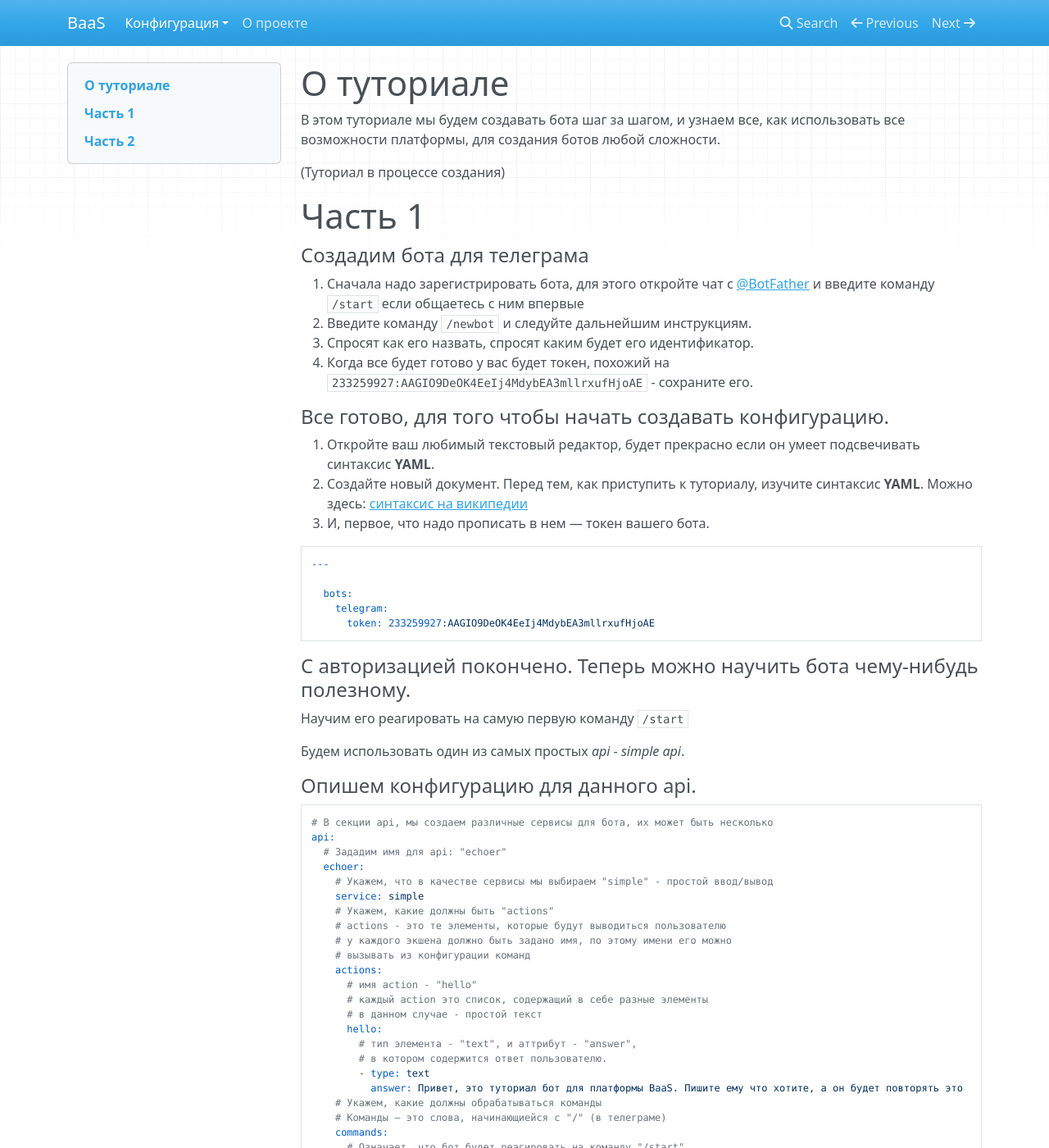
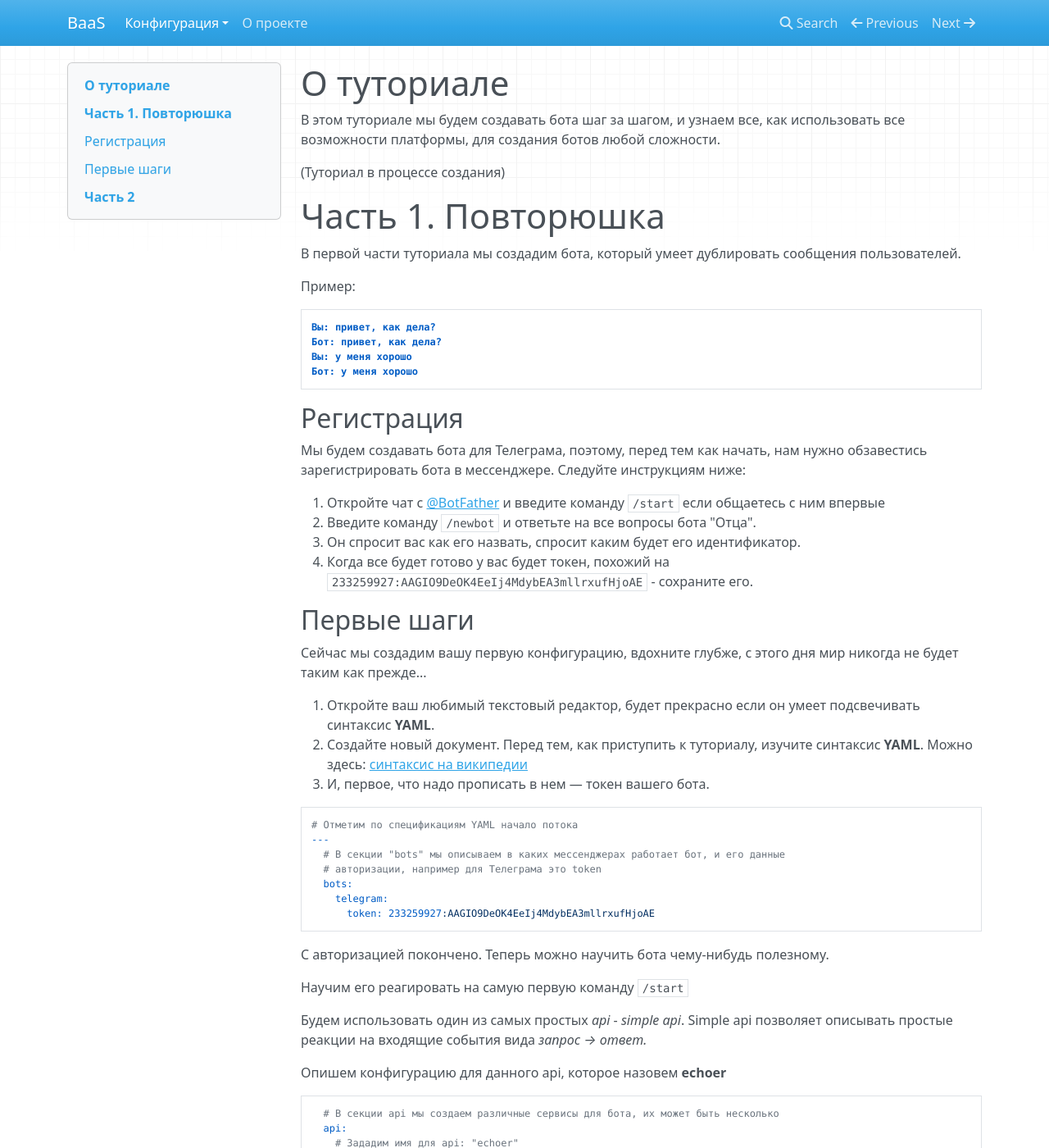
Before and after one commit to MNTTeam/baas.docs, an MkDocs documentation site: the page built from docs/configuration/tutorial.md, in a window 1280 px wide and 1400 px high. Shown: the whole window at 82% size. Built offline with MkDocs 1.6.1, drawn with Linux system fonts in a browser that asks for light colours; nearby versions of some CDN libraries; old or Windows-style settings are respelled for this version of MkDocs; some of the changed text lies outside the part shown.

Commit message:
current tutor upgrade

````diff
--- a/docs/configuration/tutorial.md
+++ b/docs/configuration/tutorial.md
@@ -5,17 +5,36 @@
 
 (Туториал в процессе создания)
 
-# Часть 1
+# Часть 1. Повторюшка
 
-#### Создадим бота для телеграма
+В первой части туториала мы создадим бота, который умеет дублировать
+сообщения пользователей.
 
-1. Сначала надо зарегистрировать бота, для этого откройте чат с [@BotFather](https://web.telegram.org/#/im?p=@BotFather)
+Пример:
+
+```
+Вы: привет, как дела?
+Бот: привет, как дела?
+Вы: у меня хорошо
+Бот: у меня хорошо
+```
+
+## Регистрация
+
+Мы будем создавать бота для Телеграма, поэтому,
+перед тем как начать, нам нужно обзавестись зарегистрировать бота
+в мессенджере. Следуйте инструкциям ниже:
+
+1. Откройте чат с [@BotFather](https://web.telegram.org/#/im?p=@BotFather)
 и введите команду `/start` если общаетесь с ним впервые
-1. Введите команду `/newbot` и следуйте дальнейшим инструкциям.
-1. Спросят как его назвать, спросят каким будет его идентификатор.
+1. Введите команду `/newbot` и ответьте на все вопросы бота "Отца".
+1. Он спросит вас как его назвать, спросит каким будет его идентификатор.
 1. Когда все будет готово у вас будет токен, похожий на `233259927:AAGIO9DeOK4EeIj4MdybEA3mllrxufHjoAE` - сохраните его.
 
-#### Все готово, для того чтобы начать создавать конфигурацию.
+## Первые шаги
+
+Сейчас мы создадим вашу первую конфигурацию, вдохните глубже, с
+этого дня мир никогда не будет таким как прежде...
 
 1. Откройте ваш любимый текстовый редактор, будет прекрасно если он умеет подсвечивать синтаксис **YAML**.
 1. Создайте новый документ. Перед тем, как приступить к туториалу, изучите синтаксис **YAML**. Можно здесь:
@@ -23,50 +42,54 @@
 1. И, первое, что надо прописать в нем — токен вашего бота.
 
 ```
+# Отметим по спецификациям YAML начало потока
 ---
-
+  # В секции "bots" мы описываем в каких мессенджерах работает бот, и его данные
+  # авторизации, например для Телеграма это token
   bots:
     telegram:
       token: 233259927:AAGIO9DeOK4EeIj4MdybEA3mllrxufHjoAE
 ```
 
-#### С авторизацией покончено. Теперь можно научить бота чему-нибудь полезному.
+С авторизацией покончено. Теперь можно научить бота чему-нибудь полезному.
 
 Научим его реагировать на самую первую команду `/start`
 
 Будем использовать один из самых простых *api* - *simple api*.
+Simple api позволяет описывать простые реакции на входящие события вида *запрос → ответ.*
 
-#### Опишем конфигурацию для данного api.
+Опишем конфигурацию для данного api, которое назовем **echoer**
 
 ```
-# В секции api, мы создаем различные сервисы для бота, их может быть несколько
-api:
-  # Зададим имя для api: "echoer"
-  echoer:
-    # Укажем, что в качестве сервисы мы выбираем "simple" - простой ввод/вывод
-    service: simple
-    # Укажем, какие должны быть "actions"
-    # actions - это те элементы, которые будут выводиться пользователю
-    # у каждого экшена должно быть задано имя, по этому имени его можно
-    # вызывать из конфигурации команд
-    actions:
-      # имя action - "hello"
-      # каждый action это список, содержащий в себе разные элементы
-      # в данном случае - простой текст
-      hello:
-        # тип элемента - "text", и аттрибут - "answer",
-        # в котором содержится ответ пользователю.
-        - type: text
-          answer: Привет, это туториал бот для платформы BaaS. Пишите ему что хотите, а он будет повторять это
-    # Укажем, какие должны обрабатываться команды
-    # Команды — это слова, начинающиейся с "/" (в телеграме)
-    commands:
-      # Означает, что бот будет реагировать на команду "/start"
-      start:
-        # Здесь перечисляются экшены по именам (все экшены мы задали выше)
-        actions:
-          # Опишем, что выводить пользователю нужно экшен под именем "hello"
-          - hello
+  # В секции api мы создаем различные сервисы для бота, их может быть несколько
+  api:
+    # Зададим имя для api: "echoer"
+    echoer:
+      # Укажем, что в качестве сервиса мы выбираем "simple" - простой ввод/вывод
+      # на данный момент есть выбор из трех сервисов: simple, fsm и http.
+      service: simple
+      # Укажем, какие должны быть "actions"
+      # actions - это те элементы, которые будут выводиться пользователю.
+      # У каждого экшена должно быть задано имя, по этому имени его можно
+      # вызывать из конфигурации команд
+      actions:
+        # имя action - "hello"
+        # каждый action это список, содержащий в себе разные элементы
+        # в данном случае - простой текст
+        hello:
+          # тип элемента - "text", и аттрибут - "answer",
+          # в котором содержится ответ пользователю.
+          - type: text
+            answer: Привет, это туториал бот для платформы BaaS. Пишите ему что хотите, а он будет повторять это
+      # Укажем, какие должны обрабатываться команды
+      # Команды — это слова, начинающиейся с "/" (в телеграме)
+      commands:
+        # Означает, что бот будет реагировать на команду "/start"
+        start:
+          # Здесь перечисляются экшены по именам (все экшены мы задали выше)
+          actions:
+            # Опишем, что выводить пользователю нужно экшен под именем "hello"
+            - hello
 ```
 
 #### А теперь, давайте заставим его повторять все, что мы ему написали.
````
Also changed, not shown: docs/configuration/tutorial.yml (+28 -2 lines).
